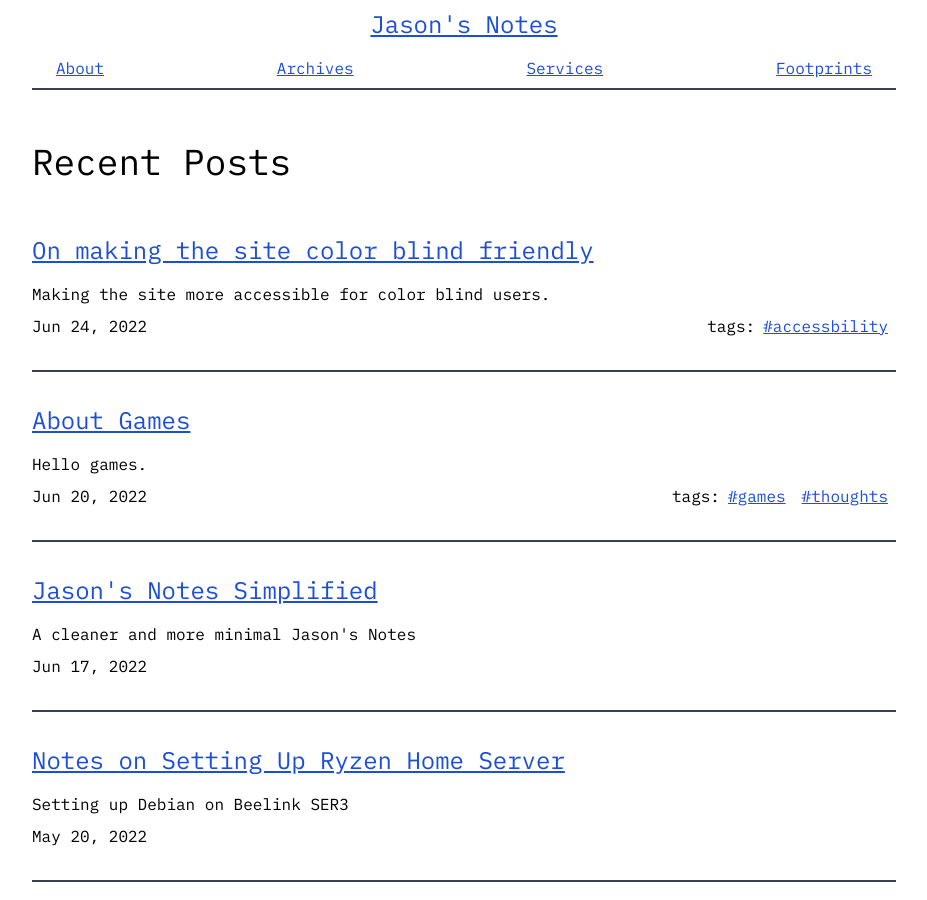
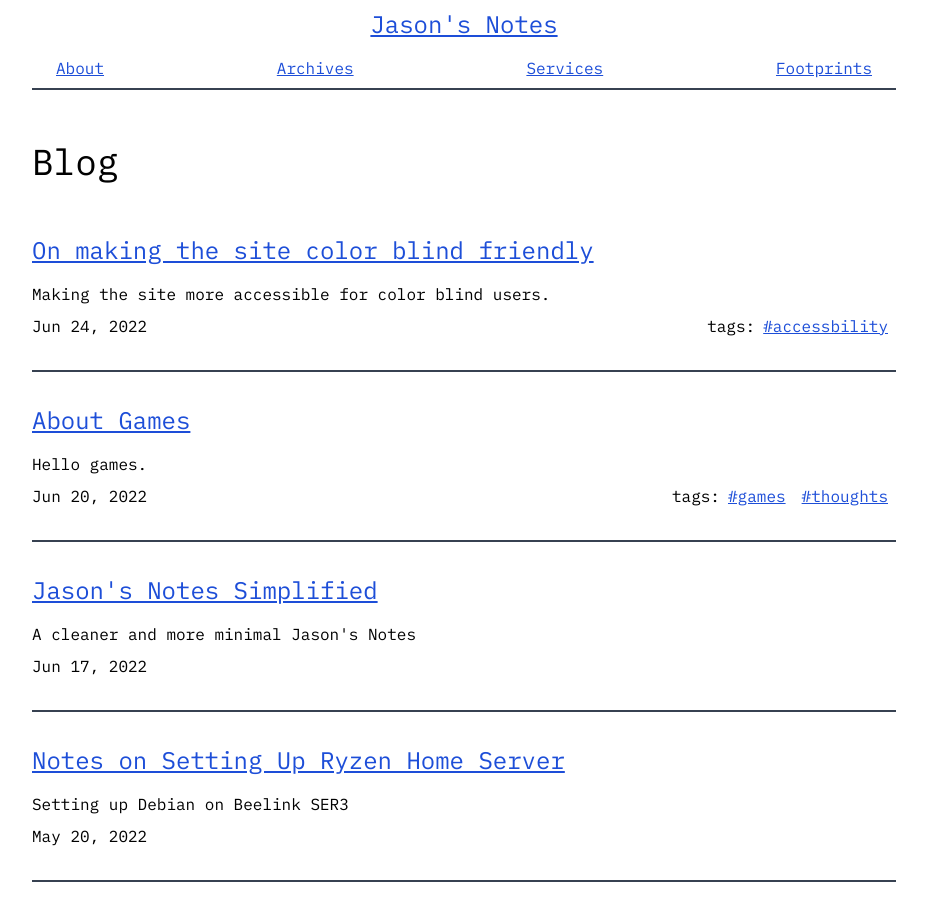
Before and after one commit to jasontthai/jasonthai.me, a Jekyll site: the page built from index.html, in a window 1280 px wide and 900 px high. Shown: the whole window, without its empty margins (176-1103 px from the left). Built offline with Jekyll 4.4.1, drawn with Linux system fonts in a browser that asks for light colours; comment, search, counter and statistics services are not loaded.

Commit message:
Update index.html

```diff
--- a/index.html
+++ b/index.html
@@ -2,5 +2,5 @@
 layout: home
 pagination:
   enabled: false
-title: Recent Posts
+title: Blog
 ---
```
